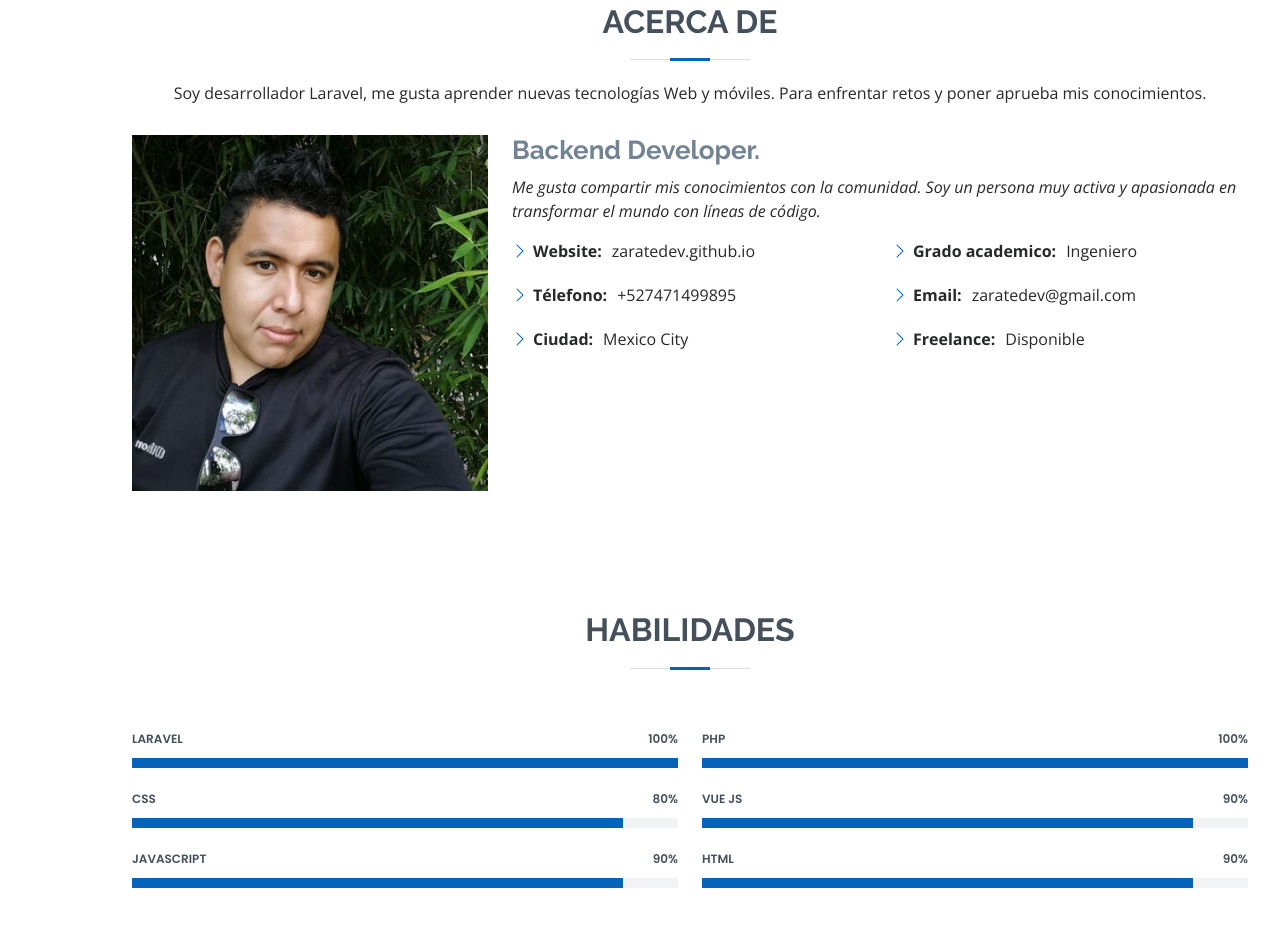
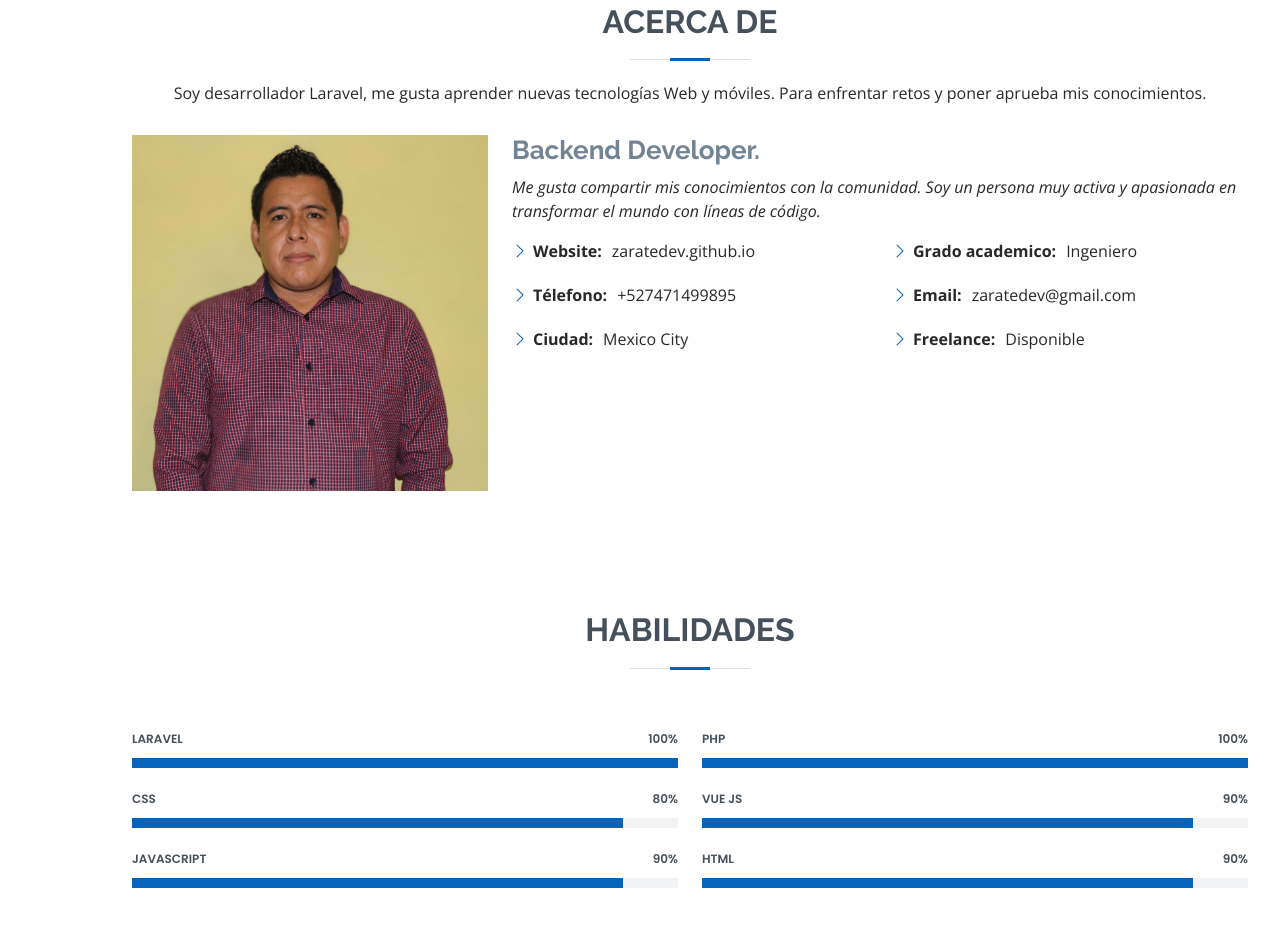
Before and after one commit to zaratedev/zaratedev.github.io, a plain HTML site: page index.html in a window 1280 px wide. Shown: the part 857-1784 px from the top of the page. Drawn offline with nearby package versions, Linux system fonts and the light colour scheme.

Commit message:
Update image

```diff
--- a/index.html
+++ b/index.html
@@ -86,7 +86,7 @@
 
         <div class="row">
           <div class="col-lg-4">
-            <img src="assets/img/jonathan.jpg" class="img-fluid" alt="Jonathan Zarate">
+            <img src="assets/img/jonathan-min.png" class="img-fluid" alt="Jonathan Zarate">
           </div>
           <div class="col-lg-8 pt-4 pt-lg-0 content">
             <h3>Backend Developer.</h3>
```
Also changed, not shown: assets/img/jonathan-min.png (added).
